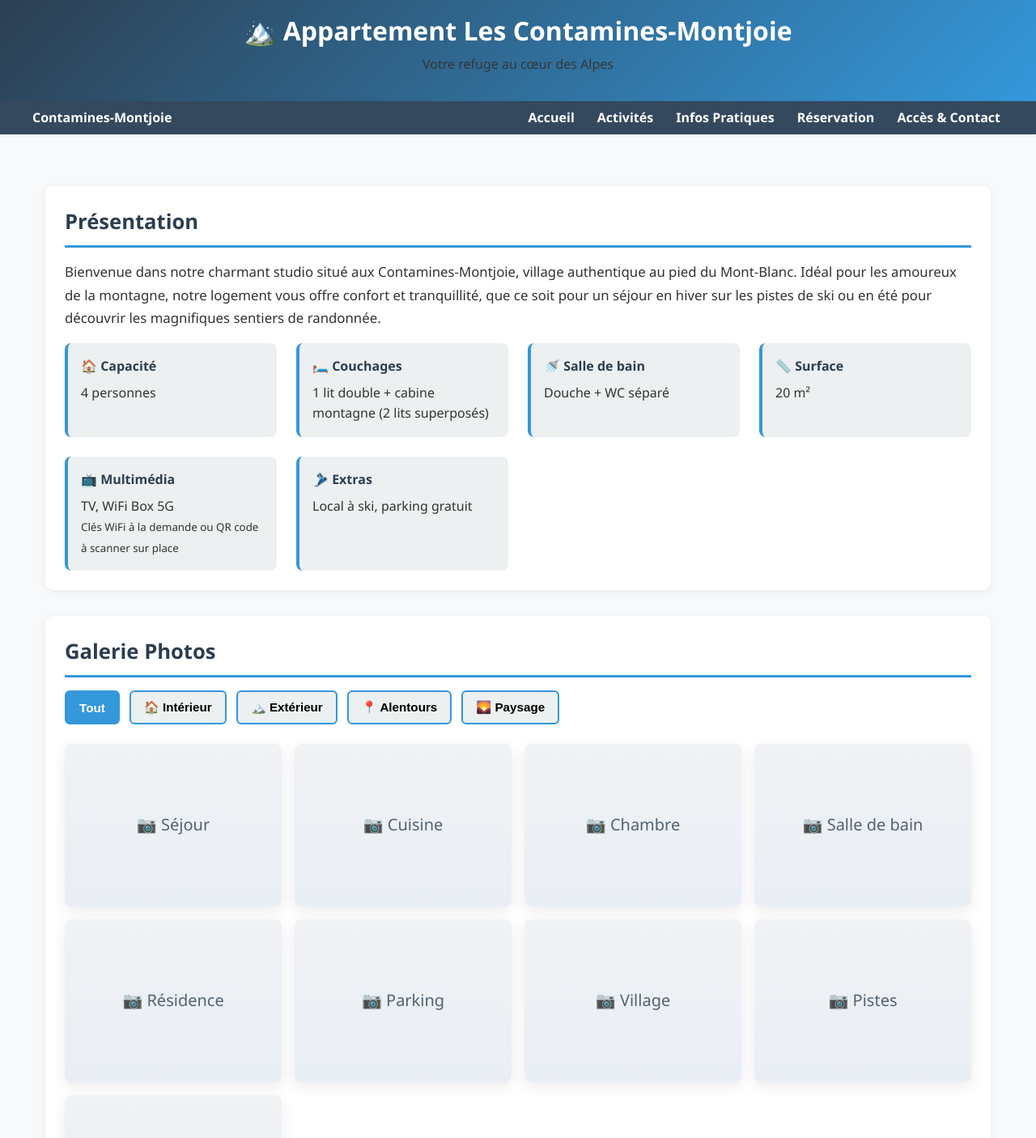
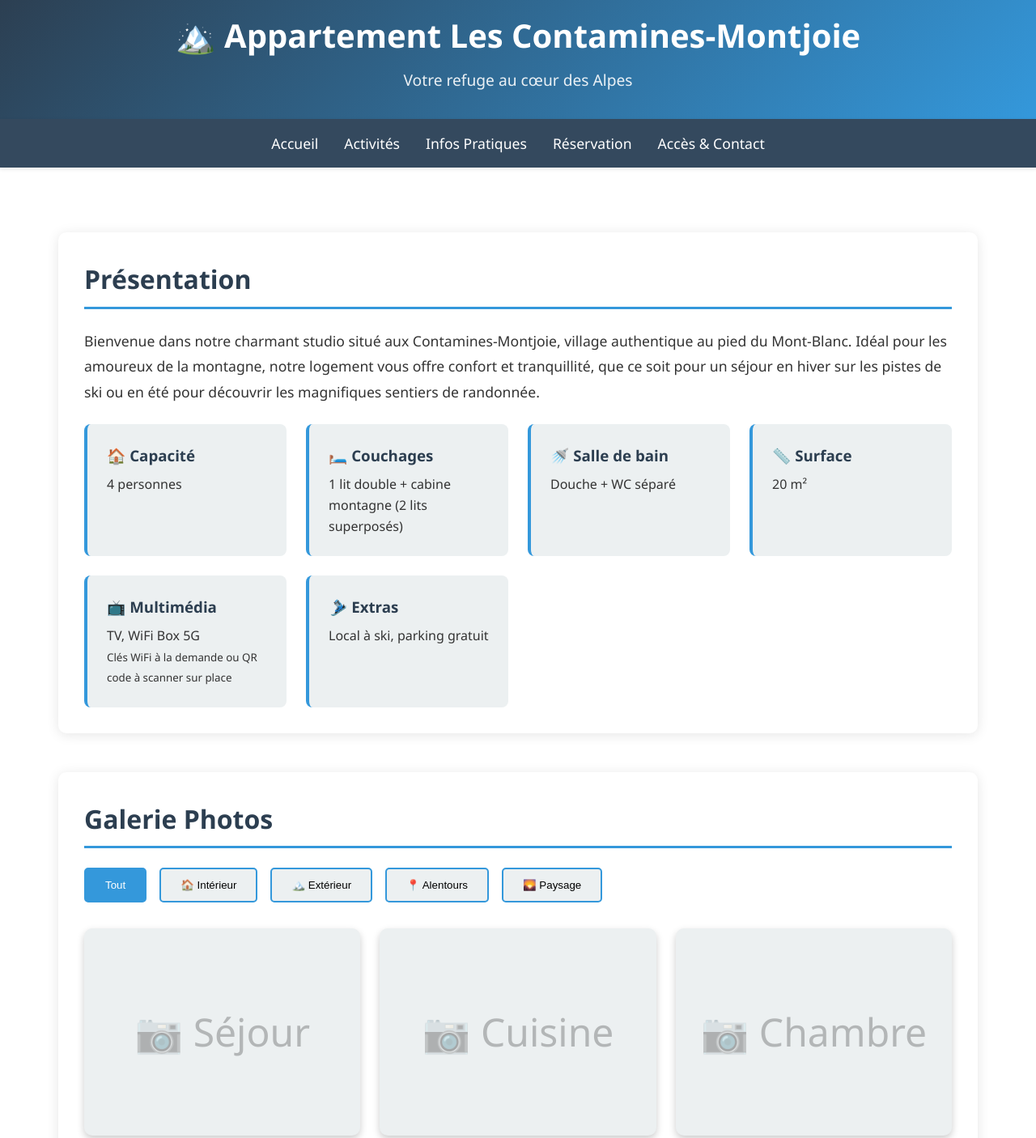
Before and after one commit to conta74/.github.io, a plain HTML site: page index.html in a window 1280 px wide. Shown: the part 20-1426 px from the top of the page at 81% size. Drawn offline with Linux system fonts and the light colour scheme.

Commit message:
Refactor index.html for layout and functionality improvements
Updated styles and structure for improved layout and responsiveness. Enhanced navigation and gallery functionality.

```diff
--- a/index.html
+++ b/index.html
@@ -1,106 +1,49 @@
 <!DOCTYPE html>
 <html lang="fr">
 <head>
-    <meta charset="UTF-8" />
-    <meta name="viewport" content="width=device-width, initial-scale=1.0, viewport-fit=cover" />
+    <meta charset="UTF-8">
+    <meta name="viewport" content="width=device-width, initial-scale=1.0">
     <title>Location Appartement - Contamines-Montjoie</title>
     <style>
-        :root{
-            --bg-1: #2c3e50;
-            --accent: #3498db;
-            --nav-bg: #34495e;
-            --card-bg: #ecf0f1;
-            --text: #333;
-            --container: 1200px;
-            --radius: 10px;
-            --gap: 1.5rem;
+        * { margin: 0; padding: 0; box-sizing: border-box; }
+        body { font-family: 'Segoe UI', Tahoma, Geneva, Verdana, sans-serif; line-height: 1.6; color: #333; }
+        header { background: linear-gradient(135deg, #2c3e50 0%, #3498db 100%); color: white; padding: 2rem 0; text-align: center; box-shadow: 0 2px 10px rgba(0,0,0,0.1); }
+        header h1 { font-size: 2.5rem; margin-bottom: 0.5rem; }
+        header p { font-size: 1.2rem; opacity: 0.9; }
+        nav { background: #34495e; padding: 1rem; position: sticky; top: 0; z-index: 100; box-shadow: 0 2px 5px rgba(0,0,0,0.1); }
+        nav ul { list-style: none; display: flex; justify-content: center; flex-wrap: wrap; gap: 2rem; }
+        nav a { color: white; text-decoration: none; font-weight: 500; transition: color 0.3s; font-size: 1.1rem; }
+        nav a:hover { color: #3498db; }
+        .container { max-width: 1200px; margin: 0 auto; padding: 2rem; }
+        section { margin: 3rem 0; padding: 2rem; background: white; border-radius: 10px; box-shadow: 0 2px 15px rgba(0,0,0,0.1); }
+        h2 { color: #2c3e50; margin-bottom: 1.5rem; font-size: 2rem; border-bottom: 3px solid #3498db; padding-bottom: 0.5rem; }
+        .info-grid { display: grid; grid-template-columns: repeat(auto-fit, minmax(250px, 1fr)); gap: 1.5rem; margin-top: 1.5rem; }
+        .info-card { background: #ecf0f1; padding: 1.5rem; border-radius: 8px; border-left: 4px solid #3498db; }
+        .info-card h3 { color: #2c3e50; margin-bottom: 0.5rem; }
+        .gallery-categories { display: flex; gap: 1rem; margin: 1rem 0 2rem 0; flex-wrap: wrap; }
+        .category-btn { padding: 0.75rem 1.5rem; background: #ecf0f1; border: 2px solid #3498db; border-radius: 5px; cursor: pointer; transition: all 0.3s; }
+        .category-btn:hover, .category-btn.active { background: #3498db; color: white; }
+        .gallery { display: grid; grid-template-columns: repeat(auto-fit, minmax(300px, 1fr)); gap: 1.5rem; margin-top: 2rem; }
+        .gallery-item { position: relative; overflow: hidden; border-radius: 10px; box-shadow: 0 4px 10px rgba(0,0,0,0.2); aspect-ratio: 4/3; background: #ecf0f1; display: flex; align-items: center; justify-content: center; cursor: pointer; transition: transform 0.3s; }
+        .gallery-item:hover { transform: scale(1.05); }
+        .gallery-item span { font-size: 3rem; opacity: 0.3; }
+        footer { background: #2c3e50; color: white; text-align: center; padding: 2rem; margin-top: 3rem; }
+        @media (max-width: 768px) {
+            header h1 { font-size: 1.8rem; }
+            nav ul { gap: 1rem; }
+            nav a { font-size: 1rem; }
+            .container { padding: 1rem; }
+            section { padding: 1.5rem; margin: 2rem 0; }
+            h2 { font-size: 1.5rem; }
+            .info-grid { grid-template-columns: 1fr 1fr; gap: 1rem; }
+            .gallery { grid-template-columns: 1fr 1fr; gap: 1rem; }
         }
-
-        * { margin: 0; padding: 0; box-sizing: border-box; }
-        html,body { height: 100%; }
-        body { font-family: 'Segoe UI', Tahoma, Geneva, Verdana, sans-serif; line-height: 1.6; color: var(--text); background: #f7f9fb; -webkit-font-smoothing:antialiased; }
-
-        header { background: linear-gradient(135deg, var(--bg-1) 0%, var(--accent) 100%); color: white; padding: 2rem 1rem; text-align: center; box-shadow: 0 2px 10px rgba(0,0,0,0.08); }
-        header h1 { font-size: 2rem; margin-bottom: 0.25rem; }
-        header p { font-size: 1rem; opacity: 0.95; }
-
-        nav { background: var(--nav-bg); padding: 0.5rem 1rem; position: sticky; top: 0; z-index: 1000; box-shadow: 0 2px 5px rgba(0,0,0,0.06); }
-        .nav-inner { max-width: var(--container); margin: 0 auto; display:flex; align-items:center; justify-content:space-between; gap:1rem; }
-        .nav-list { list-style: none; display: flex; gap: 1.25rem; align-items:center; }
-        .nav-list a { color: white; text-decoration: none; font-weight: 600; transition: color 0.2s; font-size: 1rem; padding: 0.5rem 0.25rem; }
-        .nav-list a:hover, .nav-list a:focus { color: var(--accent); outline: none; }
-        .nav-toggle{ display:none; background: transparent; border: 2px solid rgba(255,255,255,0.12); color: white; padding: 0.45rem 0.6rem; border-radius:6px; cursor:pointer; }
-        .nav-toggle:focus{ outline: 3px solid rgba(52,152,219,0.25); }
-
-        .container { max-width: var(--container); margin: 0 auto; padding: 2rem 1rem; }
-
-        section { margin: 2rem 0; padding: 1.5rem; background: white; border-radius: var(--radius); box-shadow: 0 2px 12px rgba(0,0,0,0.06); }
-        h2 { color: var(--bg-1); margin-bottom: 1rem; font-size: 1.6rem; border-bottom: 3px solid var(--accent); padding-bottom: 0.5rem; }
-        p { color: #333; }
-
-        .info-grid { display: grid; grid-template-columns: repeat(auto-fit, minmax(220px, 1fr)); gap: var(--gap); margin-top: 1rem; }
-        .info-card { background: var(--card-bg); padding: 1rem; border-radius: 8px; border-left: 4px solid var(--accent); }
-        .info-card h3 { color: var(--bg-1); margin-bottom: 0.45rem; font-size: 1rem; }
-
-        .gallery-categories { display: flex; gap: .75rem; margin: 1rem 0 1.5rem 0; flex-wrap: wrap; }
-        .category-btn { padding: 0.6rem 1rem; background: var(--card-bg); border: 2px solid var(--accent); border-radius: 6px; cursor: pointer; transition: all 0.18s; font-weight:600; font-size:0.95rem; }
-        .category-btn:hover, .category-btn:focus { background: var(--accent); color: white; outline: none; transform: translateY(-1px); }
-        .category-btn.active { background: var(--accent); color: white; border-color: var(--accent); }
-
-        .gallery { display: grid; grid-template-columns: repeat(auto-fit, minmax(220px, 1fr)); gap: 1rem; margin-top: 1rem; }
-        .gallery-item {
-            position: relative;
-            overflow: hidden;
-            border-radius: 8px;
-            box-shadow: 0 6px 18px rgba(0,0,0,0.08);
-            aspect-ratio: 4/3;
-            background: linear-gradient(180deg, #f0f2f4, #e9eef5);
-            display: flex;
-            align-items: center;
-            justify-content: center;
-            font-size: 1.6rem;
-            color: rgba(44,62,80,0.8);
-            transition: transform 0.25s ease, box-shadow 0.25s ease;
-            padding: 0.5rem;
+        @media (max-width: 480px) {
+            header h1 { font-size: 1.5rem; }
+            nav ul { flex-direction: column; gap: 0.5rem; text-align: center; }
+            section { padding: 1rem; }
+            h2 { font-size: 1.3rem; }
         }
-        .gallery-item:hover, .gallery-item:focus-within { transform: translateY(-6px) scale(1.02); box-shadow: 0 12px 30px rgba(0,0,0,0.12); }
-        .gallery-item span { font-size: 1.25rem; text-align:center; display:block; padding: 0 0.5rem; }
-
-        footer { background: var(--bg-1); color: white; text-align: center; padding: 1.25rem; margin-top: 2rem; }
-
-        /* Responsive adjustments */
-        @media (max-width: 900px) {
-            header h1 { font-size: 1.7rem; }
-            .nav-list a { font-size: 0.95rem; }
-        }
-
-        @media (max-width: 768px) {
-            .container { padding: 1rem; }
-            header { padding: 1.25rem 1rem; }
-            header h1 { font-size: 1.45rem; }
-            .nav-toggle{ display:block; }
-            .nav-list { position: absolute; right: 1rem; top: calc(100% + 0.5rem); background: var(--nav-bg); flex-direction: column; padding: 0.75rem; display: none; border-radius: 8px; box-shadow: 0 10px 30px rgba(0,0,0,0.12); min-width: 200px; }
-            .nav-list.show { display: flex; }
-            .nav-list a { padding: 0.6rem 0.75rem; border-radius:6px; }
-            .gallery { grid-template-columns: repeat(2, 1fr); gap: 0.75rem; }
-            .gallery-item { font-size: 1.1rem; }
-            .category-btn { padding: 0.6rem 0.9rem; font-size: 0.95rem; }
-        }
-
-        @media (max-width: 480px) {
-            header h1 { font-size: 1.2rem; }
-            .nav-inner { gap: 0.5rem; }
-            .nav-list { right: 0.5rem; left: 0.5rem; top: calc(100% + 0.5rem); }
-            .gallery { grid-template-columns: 1fr; gap: 0.5rem; }
-            .gallery-item { aspect-ratio: 16/9; font-size: 1rem; padding: 0.25rem; }
-            .gallery-categories { gap: 0.5rem; }
-            .category-btn { flex: 1 1 auto; min-width: 0; width: 100%; text-align:center; }
-            .info-grid { grid-template-columns: 1fr; gap: 0.75rem; }
-            section { padding: 1rem; margin: 1rem 0; }
-        }
-
-        /* Accessibility focus styles */
-        a:focus, button:focus { outline: 3px solid rgba(52,152,219,0.18); outline-offset: 2px; }
     </style>
 </head>
 <body>
@@ -109,33 +52,27 @@
         <p>Votre refuge au cœur des Alpes</p>
     </header>
 
-    <nav aria-label="Navigation principale">
-        <div class="nav-inner">
-            <div style="color:white;font-weight:700">Contamines-Montjoie</div>
-            <button class="nav-toggle" id="navToggle" aria-controls="navList" aria-expanded="false" aria-label="Ouvrir le menu">
-                ☰
-            </button>
-            <ul class="nav-list" id="navList" role="menu">
-                <li role="none"><a role="menuitem" href="index.html">Accueil</a></li>
-                <li role="none"><a role="menuitem" href="activites.html">Activités</a></li>
-                <li role="none"><a role="menuitem" href="pratique.html">Infos Pratiques</a></li>
-                <li role="none"><a role="menuitem" href="reservation.html">Réservation</a></li>
-                <li role="none"><a role="menuitem" href="acces.html">Accès & Contact</a></li>
+    <nav>
+        <ul>
+            <li><a href="index.html">Accueil</a></li>
+            <li><a href="activites.html">Activités</a></li>
+            <li><a href="pratique.html">Infos Pratiques</a></li>
+            <li><a href="reservation.html">Réservation</a></li>
+            <li><a href="acces.html">Accès & Contact</a></li>
         </ul>
-        </div>
     </nav>
 
-    <main class="container">
+    <div class="container">
         <!-- PRÉSENTATION -->
         <section id="presentation">
             <h2>Présentation</h2>
-            <p style="font-size: 1.05rem; line-height: 1.7;">
+            <p style="font-size: 1.1rem; line-height: 1.8;">
                 Bienvenue dans notre charmant studio situé aux Contamines-Montjoie, village authentique au pied du Mont-Blanc.
                 Idéal pour les amoureux de la montagne, notre logement vous offre confort et tranquillité, que ce soit pour un séjour
                 en hiver sur les pistes de ski ou en été pour découvrir les magnifiques sentiers de randonnée.
             </p>
 
-            <div class="info-grid" aria-hidden="false">
+            <div class="info-grid">
                 <div class="info-card">
                     <h3>🏠 Capacité</h3>
                     <p>4 personnes</p>
@@ -168,32 +105,32 @@
         <section id="photos">
             <h2>Galerie Photos</h2>
 
-            <div class="gallery-categories" role="tablist" aria-label="Catégories photos">
-                <button class="category-btn active" type="button" data-filter="all" aria-pressed="true">Tout</button>
-                <button class="category-btn" type="button" data-filter="interieur" aria-pressed="false">🏠 Intérieur</button>
-                <button class="category-btn" type="button" data-filter="exterieur" aria-pressed="false">🏔️ Extérieur</button>
-                <button class="category-btn" type="button" data-filter="alentours" aria-pressed="false">📍 Alentours</button>
-                <button class="category-btn" type="button" data-filter="paysage" aria-pressed="false">🌄 Paysage</button>
+            <div class="gallery-categories">
+                <button class="category-btn active" onclick="filterGallery('all')">Tout</button>
+                <button class="category-btn" onclick="filterGallery('interieur')">🏠 Intérieur</button>
+                <button class="category-btn" onclick="filterGallery('exterieur')">🏔️ Extérieur</button>
+                <button class="category-btn" onclick="filterGallery('alentours')">📍 Alentours</button>
+                <button class="category-btn" onclick="filterGallery('paysage')">🌄 Paysage</button>
             </div>
 
-            <div class="gallery" id="photoGallery" aria-live="polite">
-                <div class="gallery-item" data-category="interieur" tabindex="0"><span>📷 Séjour</span></div>
-                <div class="gallery-item" data-category="interieur" tabindex="0"><span>📷 Cuisine</span></div>
-                <div class="gallery-item" data-category="interieur" tabindex="0"><span>📷 Chambre</span></div>
-                <div class="gallery-item" data-category="interieur" tabindex="0"><span>📷 Salle de bain</span></div>
-                <div class="gallery-item" data-category="exterieur" tabindex="0"><span>📷 Résidence</span></div>
-                <div class="gallery-item" data-category="exterieur" tabindex="0"><span>📷 Parking</span></div>
-                <div class="gallery-item" data-category="alentours" tabindex="0"><span>📷 Village</span></div>
-                <div class="gallery-item" data-category="alentours" tabindex="0"><span>📷 Pistes</span></div>
-                <div class="gallery-item" data-category="paysage" tabindex="0"><span>📷 Mont-Blanc</span></div>
+            <div class="gallery" id="photoGallery">
+                <div class="gallery-item" data-category="interieur"><span>📷 Séjour</span></div>
+                <div class="gallery-item" data-category="interieur"><span>📷 Cuisine</span></div>
+                <div class="gallery-item" data-category="interieur"><span>📷 Chambre</span></div>
+                <div class="gallery-item" data-category="interieur"><span>📷 Salle de bain</span></div>
+                <div class="gallery-item" data-category="exterieur"><span>📷 Résidence</span></div>
+                <div class="gallery-item" data-category="exterieur"><span>📷 Parking</span></div>
+                <div class="gallery-item" data-category="alentours"><span>📷 Village</span></div>
+                <div class="gallery-item" data-category="alentours"><span>📷 Pistes</span></div>
+                <div class="gallery-item" data-category="paysage"><span>📷 Mont-Blanc</span></div>
             </div>
         </section>
 
         <!-- RÉSIDENCE -->
         <section id="residence">
             <h2>🏔️ La Résidence - Hameaux des Lays</h2>
-            <p style="font-size: 1.05rem; margin-bottom: 1rem;">
-                Notre appartement se situe dans la résidence <strong>Hameaux des Lays</strong>, un ensemble d'environ 20 bâtiments de montagne regroupant près de 1000 appartements. Au rez-de-chaussée vous trouverez des commerces et services utiles pour votre séjour.
+            <p style="font-size: 1.1rem; margin-bottom: 1.5rem;">
+                Notre appartement se situe dans la résidence <strong>Hameaux des Lays</strong>, un ensemble d'environ 20 bâtiments de montagne regroupant près de 1000 appartements. Au rez-de-chaussée, vous trouverez de nombreux commerces et services de proximité.
             </p>
 
             <div class="info-grid">
@@ -211,7 +148,7 @@
                 </div>
                 <div class="info-card">
                     <h3>🧹 Conciergerie</h3>
-                    <p>Services sur place<br><a href="#" style="color: var(--accent);">📄 Voir les prestations (PDF)</a></p>
+                    <p>Services sur place<br><a href="#" style="color: #3498db;">📄 Voir les prestations (PDF)</a></p>
                 </div>
                 <div class="info-card">
                     <h3>🍽️ Restaurant Hôtel ⭐⭐⭐⭐</h3>
@@ -232,7 +169,7 @@
         <section id="materiel">
             <h2>Équipements & Matériel</h2>
 
-            <h3 style="color: var(--accent); margin-top: 1rem;">🍳 Cuisine</h3>
+            <h3 style="color: #3498db; margin-top: 1rem;">🍳 Cuisine</h3>
             <div class="info-grid">
                 <div class="info-card">
                     <h3>Électroménager</h3>
@@ -254,7 +191,7 @@
                 </div>
             </div>
 
-            <h3 style="color: var(--accent); margin-top: 1.25rem;">🛏️ Chambre & Linge</h3>
+            <h3 style="color: #3498db; margin-top: 2rem;">🛏️ Chambre & Linge</h3>
             <div class="info-grid">
                 <div class="info-card">
                     <h3>Literie</h3>
@@ -271,7 +208,7 @@
                 </div>
             </div>
 
-            <h3 style="color: var(--accent); margin-top: 1.25rem;">🎿 Annexes</h3>
+            <h3 style="color: #3498db; margin-top: 2rem;">🎿 Annexes</h3>
             <div class="info-grid">
                 <div class="info-card">
                     <h3>Local à skis</h3>
@@ -286,66 +223,27 @@
                 </div>
             </div>
         </section>
-    </main>
+    </div>
 
     <footer>
-        <p>&copy; <span id="year">2024</span> Location Contamines-Montjoie - Tous droits réservés</p>
+        <p>&copy; 2024 Location Contamines-Montjoie - Tous droits réservés</p>
     </footer>
 
     <script>
-        // Small helpers to improve mobile behaviour (menu toggle, gallery filter, accessible states)
-        document.addEventListener('DOMContentLoaded', function () {
-            // Nav toggle for small screens
-            const navToggle = document.getElementById('navToggle');
-            const navList = document.getElementById('navList');
-            navToggle.addEventListener('click', function () {
-                const isShown = navList.classList.toggle('show');
-                navToggle.setAttribute('aria-expanded', isShown ? 'true' : 'false');
-            });
+        function filterGallery(category) {
+            const buttons = document.querySelectorAll('.category-btn');
+            buttons.forEach(btn => btn.classList.remove('active'));
+            event.target.classList.add('active');
 
-            // Gallery filter
-            const buttons = document.querySelectorAll('.category-btn');
             const items = document.querySelectorAll('.gallery-item');
-
-            function filterGallery(filter) {
             items.forEach(item => {
-                    if (filter === 'all' || item.dataset.category === filter) {
+                if (category === 'all' || item.dataset.category === category) {
                     item.style.display = 'flex';
-                        item.setAttribute('aria-hidden', 'false');
                 } else {
                     item.style.display = 'none';
-                        item.setAttribute('aria-hidden', 'true');
                 }
             });
         }
-
-            buttons.forEach(btn => {
-                btn.addEventListener('click', function (e) {
-                    // update active state and aria-pressed
-                    buttons.forEach(b => {
-                        b.classList.remove('active');
-                        b.setAttribute('aria-pressed', 'false');
-                    });
-                    this.classList.add('active');
-                    this.setAttribute('aria-pressed', 'true');
-
-                    const filter = this.dataset.filter;
-                    filterGallery(filter);
-                });
-
-                // Allow keyboard activation (Enter/Space)
-                btn.addEventListener('keydown', function (e) {
-                    if (e.key === 'Enter' || e.key === ' ') {
-                        e.preventDefault();
-                        this.click();
-                    }
-                });
-            });
-
-            // Set current year in footer
-            const yearEl = document.getElementById('year');
-            if (yearEl) yearEl.textContent = new Date().getFullYear();
-        });
     </script>
 </body>
 </html>
```
Lines whose indentation alone changed are shown as unchanged.
